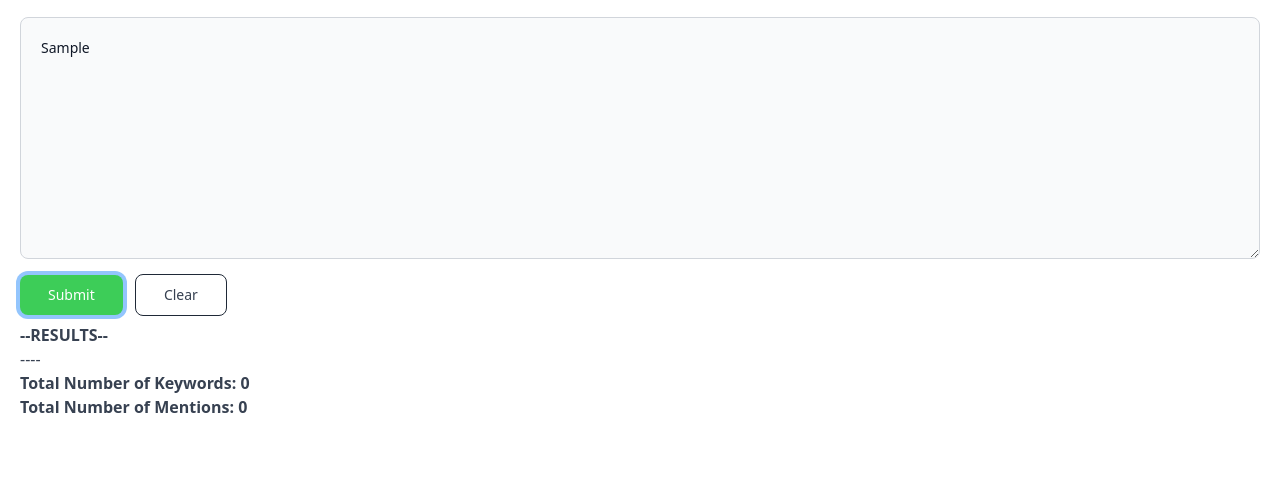
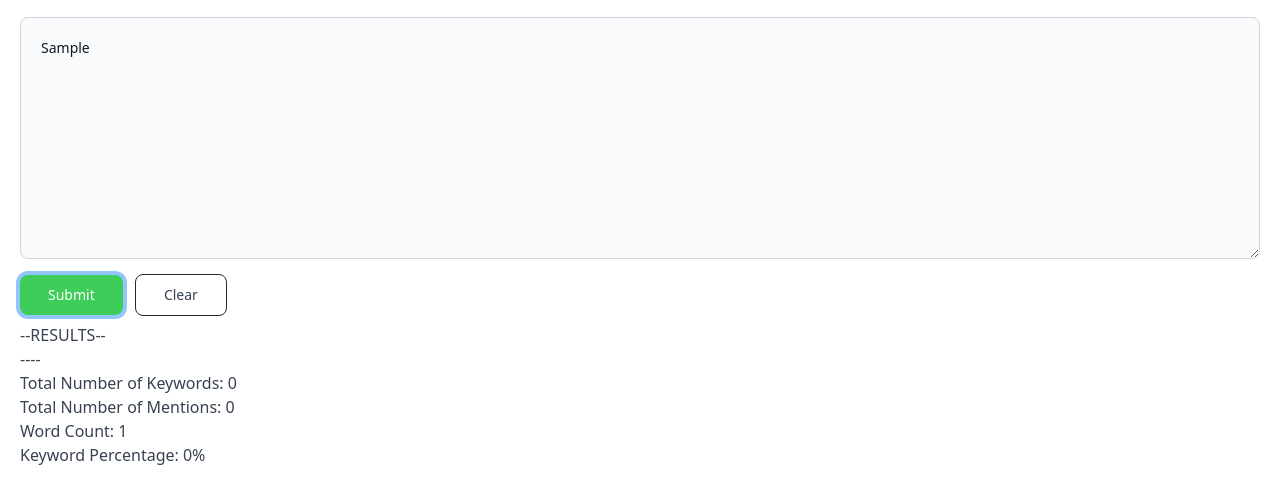
Before and after one commit to powersystems-services/keywords, a website with bundled scripts: page dist/index.html in a window 1280 px wide. Both pictures are taken after typing "Sample" into the empty fields and a click on the button "Submit". Shown: the part 106-610 px from the top of the page. Built offline with nearby package versions, Linux system fonts and the light colour scheme.

Commit message:
edit script.js

```diff
--- a/dist/index.html
+++ b/dist/index.html
@@ -31,10 +31,9 @@
         <input type="button" id="submit" value="Submit" class="mt-4 text-white focus:ring-4 focus:ring-blue-300 font-medium rounded-lg text-sm px-7 py-2.5 mr-2 mb-2 mt-2 focus:outline-none">
         <input type="button" id="clear" value="Clear" class="bg-transparent hover:bg-gray-700 text-gray-700 font-medium text-sm hover:text-white py-2.5 px-7 border border-gray-800 hover:border-transparent rounded rounded-lg">
     </form>
-
-    <div id="results" class="font-medium text-gray-700">
+    <div id="results" class="font-medium text-gray-700 font-bold">
     </div>
 
-    <script type="module" src="../src/script.js"></script>
+    <script type="module" src="../dist/script.js"></script>
 </body>
 </html>
--- a/dist/script.js
+++ b/dist/script.js
@@ -8,9 +8,8 @@ let strDocument
 import { EN_Keywords_E_mobility, EN_Keywords_Power_Systems, EN_Keywords_Services, EN_Keywords_Utilities, CN_Keywords_E_mobility, CN_Keywords_Power_Systems, CN_Keywords_Services, CN_Keywords_Utilities, KR_Keywords_E_mobility, KR_Keywords_Power_Systems, KR_Keywords_Services, KR_Keywords_Utilities, DE_Keywords_E_mobility, DE_Keywords_Power_Systems, DE_Keywords_Services, DE_Keywords_Utilities, ES_Keywords_E_mobility, ES_Keywords_Power_Systems, ES_Keywords_Services, ES_Keywords_Utilities, FR_Keywords_E_mobility, FR_Keywords_Power_Systems, FR_Keywords_Services, FR_Keywords_Utilities } from "./keywords.js";
 
 
-let languageIndex, languageText, categoryIndex, categoryText
+let languageIndex, languageText, languageValue, categoryIndex, categoryText
 let combinedKeywords = [[EN_Keywords_Power_Systems, EN_Keywords_Services , EN_Keywords_Utilities, EN_Keywords_E_mobility],[CN_Keywords_Power_Systems, CN_Keywords_Services,CN_Keywords_Utilities, CN_Keywords_E_mobility], [KR_Keywords_Power_Systems, KR_Keywords_Services , KR_Keywords_Utilities, KR_Keywords_E_mobility], [DE_Keywords_Power_Systems, DE_Keywords_Services,DE_Keywords_Utilities, DE_Keywords_E_mobility], [ES_Keywords_Power_Systems,ES_Keywords_Services,ES_Keywords_Utilities, ES_Keywords_E_mobility], [FR_Keywords_Power_Systems, FR_Keywords_Services , FR_Keywords_Utilities, FR_Keywords_E_mobility]]
-
 //EN, CN, KR, DE, ES, FR
 // Power Systems, Services, Utilities, E-mobility
 
@@ -18,10 +17,24 @@ function setParameters() {
     var getLanguage = document.getElementById('language');
     languageIndex = getLanguage.options[getLanguage.selectedIndex].index;
     languageText = getLanguage.options[getLanguage.selectedIndex].text;
+    languageValue = getLanguage.options[getLanguage.selectedIndex].value;
 
     var getCategory = document.getElementById('category');
     categoryIndex = getCategory.options[getCategory.selectedIndex].index;
     categoryText = getCategory.options[getCategory.selectedIndex].text;
+}
+
+
+function getWordCount(text) {
+
+    switch(languageValue) {
+
+        case "CN":
+        case "KR":
+            return text.length - text.split(" ").length + 1;
+        default:
+            return text.split(" ").length;
+    }
 }
 
 
@@ -54,9 +67,9 @@ btnSubmit.addEventListener("click", function(event){
     arr.forEach(function(i) {
         let re
 
-        switch(languageIndex){
-            case 1 :
-            case 2 :
+        switch(languageValue){
+            case "CN" :
+            case "KR" :
                 re = new RegExp( i, 'gi')
                 break;
             default:
@@ -78,7 +91,6 @@ btnSubmit.addEventListener("click", function(event){
 
     let p = document.createElement("p")
     p.innerText = "--RESULTS--"
-    p.style.fontWeight = "bold"
     document.getElementById('results').append(p)
     //store results in a dict then loop through dict to get the results
 
@@ -93,19 +105,22 @@ btnSubmit.addEventListener("click", function(event){
 
     let p1 = document.createElement("p")
     let p2 = document.createElement("p")
+    let p3 = document.createElement("p")
+    let p4 = document.createElement("p")
+
+    let wordCount = getWordCount(textBox.value)
 
     p1.innerText = "Total Number of Keywords: " + Object.keys(resultDict).length
     p2.innerText = "Total Number of Mentions: " + counter
+    p3.innerText = "Word Count: " + wordCount
+    p4.innerText = "Keyword Percentage: " + counter/wordCount * 100 + "%"
 
-    p1.style.fontWeight = "bold"
-    p2.style.fontWeight = "bold"
 
     document.getElementById('results').append("----")
     document.getElementById('results').append(p1)
     document.getElementById('results').append(p2)
-
-
-
+    document.getElementById('results').append(p3)
+    document.getElementById('results').append(p4)
 })
 
 btnClear.addEventListener("click", function(event){
@@ -114,7 +129,6 @@ btnClear.addEventListener("click", function(event){
     while (resultsDiv.hasChildNodes()) {
         resultsDiv.removeChild(resultsDiv.firstChild);
     }
-
 })
 
 window.addEventListener("keydown", function(event) {
```
